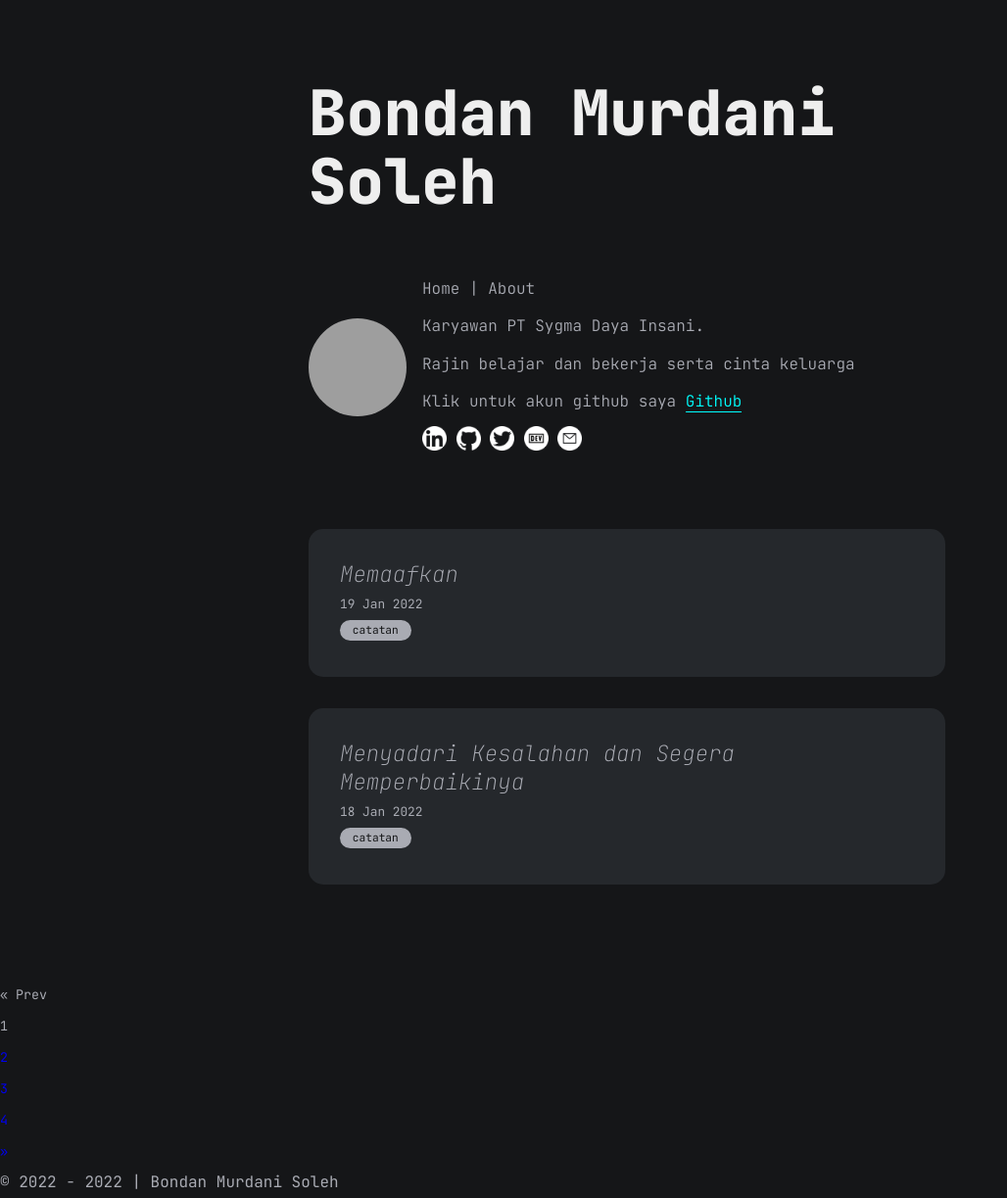
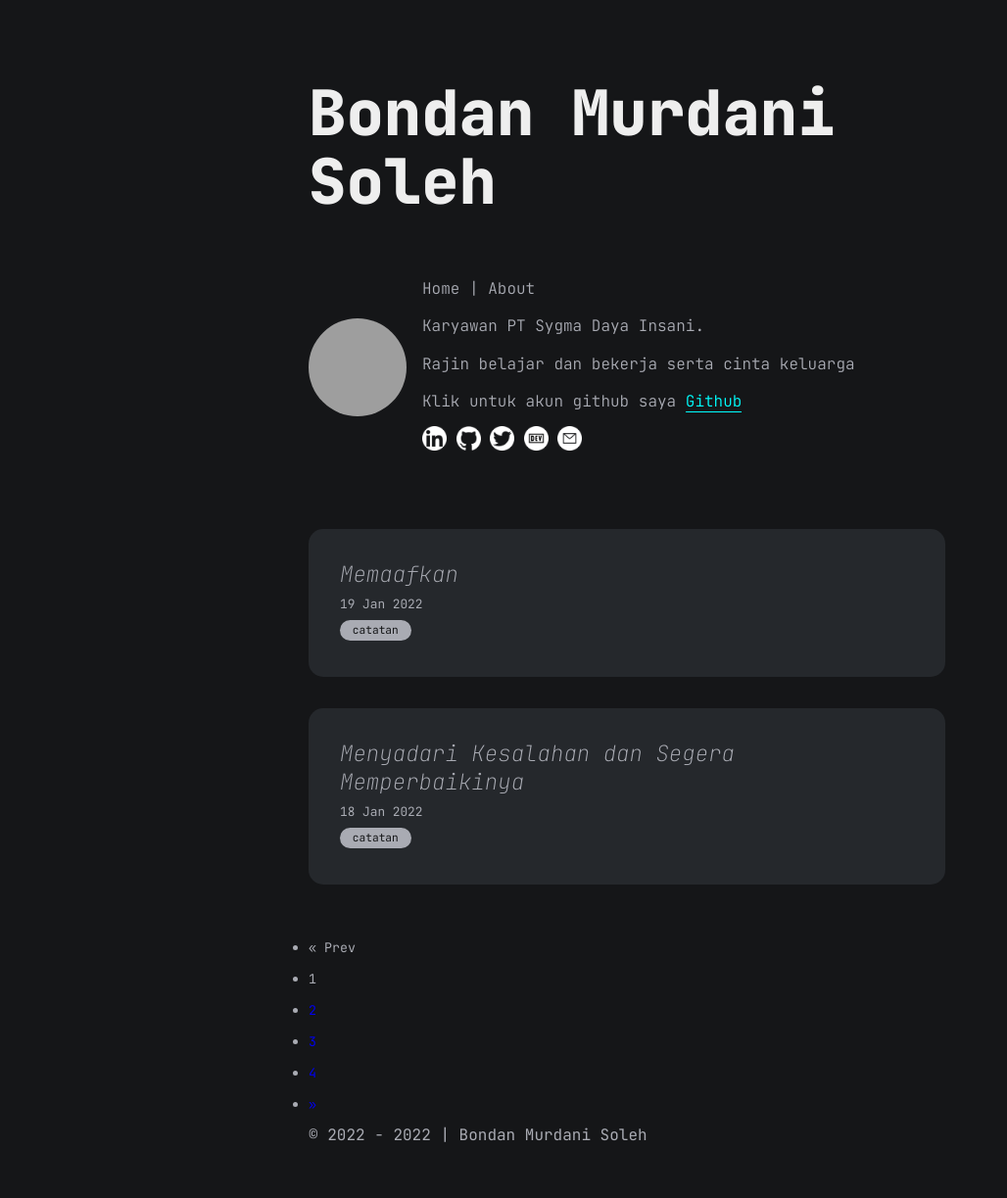
Before and after one commit to papabondan/papabondan.github.io, a Jekyll site: the page built from index.html, in a window 1280 px wide. Shown: the whole page at 98% size, without its empty margins (0-1028 px from the left). Built offline with Jekyll 4.4.1, drawn with Linux system fonts in a browser that asks for light colours; the list of posts is cut into pages by our own code; comment, search, counter and statistics services are not loaded; grey boxes are pictures that could not be loaded.

Commit message:
Update blog.html

```diff
--- a/_layouts/blog.html
+++ b/_layouts/blog.html
@@ -21,10 +21,10 @@
         </article>
         {%endfor%}
       </section>
+       {% include pagination.html %}
+      {% include footer.html %}
+    </main>
 
-    </main>
-      {% include pagination.html %}
-      {% include footer.html %}
     {% include category-modal.html%}
   </body>
 </html>
```
